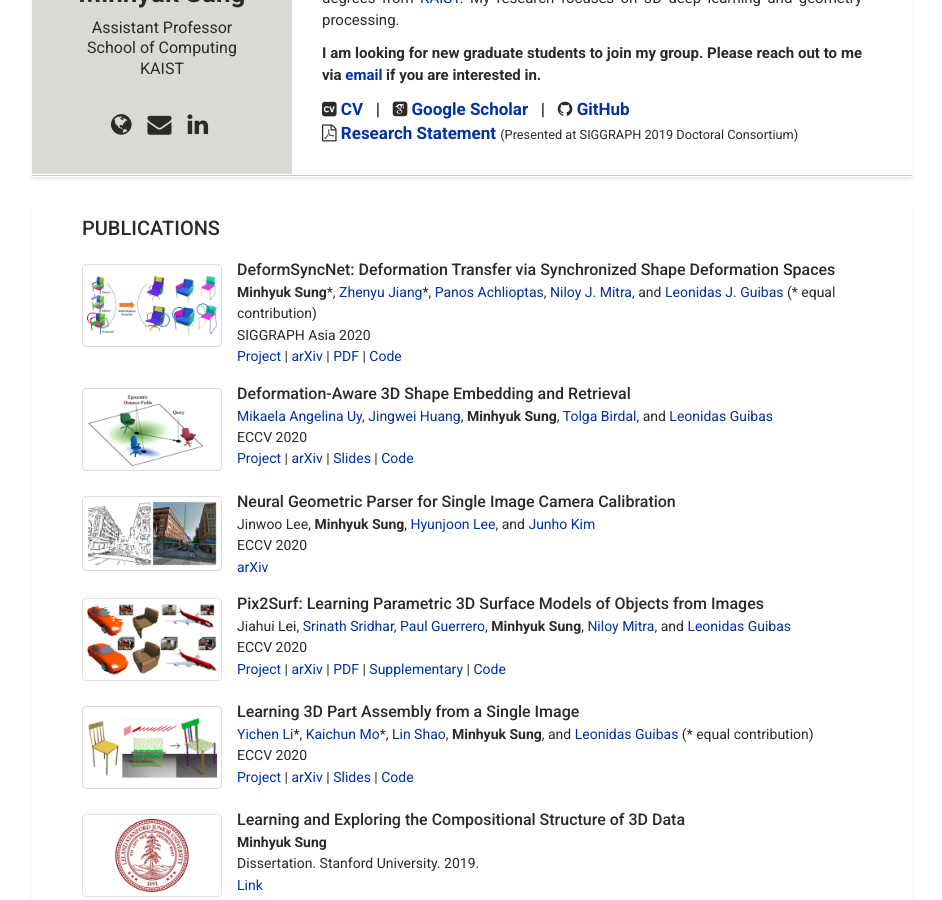
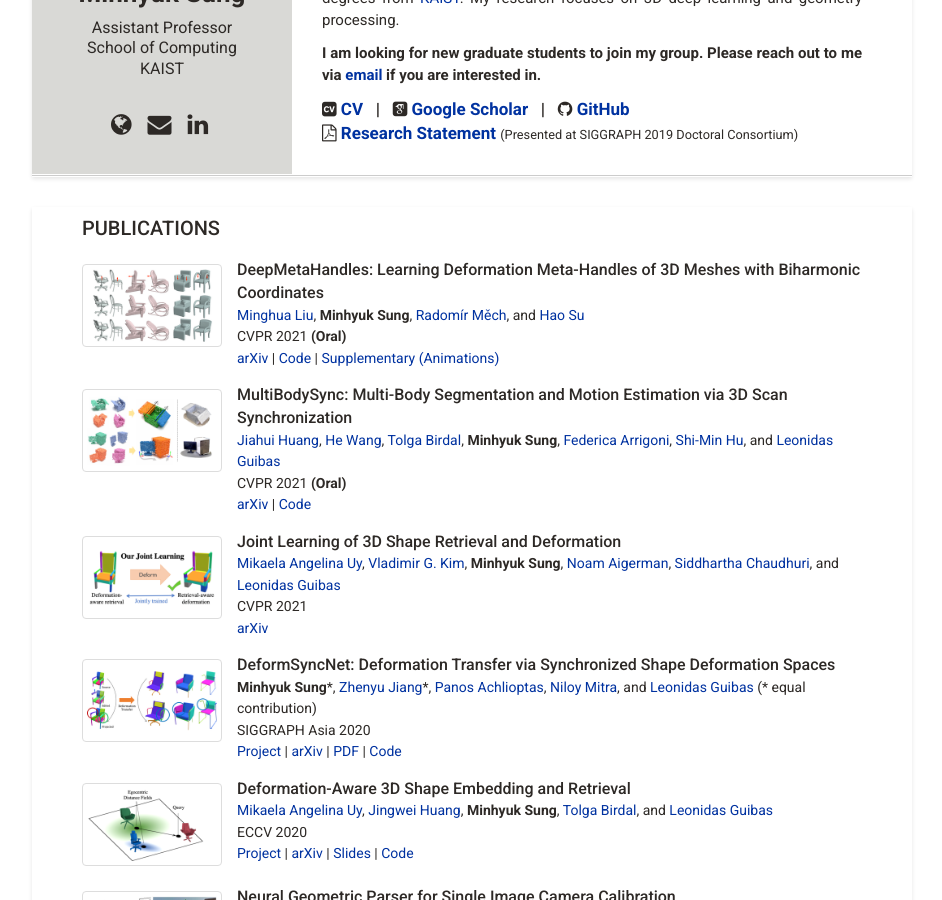
Before and after one commit to mhsung/mhsung.github.io, a Jekyll site: the page built from index.html, in a window 1280 px wide and 900 px high, scrolled down 193 px. Shown: the whole window, without its empty margins (168-1110 px from the left). Built offline with Jekyll 4.4.1, drawn with Linux system fonts in a browser that asks for light colours; some web fonts are replaced.

Commit message:
Added CVPR 2021 papers.

```diff
--- a/_includes/publications.html
+++ b/_includes/publications.html
@@ -3,6 +3,83 @@
   <h2 class="section-title">Publications</h2>
 
   <div class="table">
+
+    <!-- cvpr 21' 3/3 -->
+    <div class="table-row">
+      <div class="thumbnail-cell">
+        <img class="thumbnail" src="{{site.baseurl}}/assets/images/deep-meta-handles-cvpr21-thumbnail.png" alt="thumbnail"/>
+      </div>
+      <div class="description-cell">
+        <span class="title">
+          <a href="https://arxiv.org/abs/2102.09105" target="_blank">
+            DeepMetaHandles: Learning Deformation Meta-Handles of 3D Meshes with Biharmonic Coordinates
+          </a>
+        </span><br>
+        <span class="summary">
+          <a href="http://cseweb.ucsd.edu/~mil070/" target="_blank">Minghua Liu</a>,
+          <b>Minhyuk Sung</b>,
+          <a href="https://research.adobe.com/person/radomir-mech/" target="_blank">Radomír Měch</a>, and
+          <a href="http://cseweb.ucsd.edu/~haosu/" target="_blank">Hao Su</a>
+          <br>
+          CVPR 2021 <b>(Oral)</b><br>
+          <a href="https://arxiv.org/abs/2102.09105" target="_blank">arXiv</a> |
+          <a href="https://github.com/Colin97/DeepMetaHandles" target="_blank">Code</a> |
+          <a href="http://cseweb.ucsd.edu/~mil070/deep_meta_handles_supp_animations.html" target="_blank">Supplementary (Animations)</a>
+        </span>
+      </div>
+    </div>
+
+    <!-- cvpr 21' 2/3 -->
+    <div class="table-row">
+      <div class="thumbnail-cell">
+        <img class="thumbnail" src="{{site.baseurl}}/assets/images/multibodysync-cvpr21-thumbnail.png" alt="thumbnail"/>
+      </div>
+      <div class="description-cell">
+        <span class="title">
+          <a href="https://arxiv.org/abs/2101.06605" target="_blank">
+            MultiBodySync: Multi-Body Segmentation and Motion Estimation via 3D Scan Synchronization
+          </a>
+        </span><br>
+        <span class="summary">
+          <a href="https://cg.cs.tsinghua.edu.cn/people/~huangjh/" target="_blank">Jiahui Huang</a>,
+          <a href="http://ai.stanford.edu/~hewang/" target="_blank">He Wang</a>,
+          <a href="http://tbirdal.me/" target="_blank">Tolga Birdal</a>,
+          <b>Minhyuk Sung</b>,
+          <a href="https://webapps.unitn.it/du/en/Persona/PER0222455/Pubblicazioni" target="_blank">Federica Arrigoni</a>,
+          <a href="https://cg.cs.tsinghua.edu.cn/#people.htm#shimin.htm" target="_blank">Shi-Min Hu</a>, and
+          <a href="https://geometry.stanford.edu/member/guibas/" target="_blank">Leonidas Guibas</a>
+          <br>
+          CVPR 2021 <b>(Oral)</b><br>
+          <a href="https://arxiv.org/abs/2101.06605" target="_blank">arXiv</a> |
+          <a href="https://github.com/huangjh-pub/multibody-sync" target="_blank">Code</a>
+        </span>
+      </div>
+    </div>
+
+    <!-- cvpr 21' 1/3 -->
+    <div class="table-row">
+      <div class="thumbnail-cell">
+        <img class="thumbnail" src="{{site.baseurl}}/assets/images/joint-retrieval-deformation-cvpr21-thumbnail.png" alt="thumbnail"/>
+      </div>
+      <div class="description-cell">
+        <span class="title">
+          <a href="https://arxiv.org/abs/2101.07889" target="_blank">
+            Joint Learning of 3D Shape Retrieval and Deformation
+          </a>
+        </span><br>
+        <span class="summary">
+          <a href="https://mikacuy.github.io/" target="_blank">Mikaela Angelina Uy</a>,
+          <a href="http://www.vovakim.com/" target="_blank">Vladimir G. Kim</a>,
+          <b>Minhyuk Sung</b>,
+          <a href="https://noamaig.github.io/" target="_blank">Noam Aigerman</a>,
+          <a href="https://www.cse.iitb.ac.in/~sidch/" target="_blank">Siddhartha Chaudhuri</a>, and
+          <a href="https://geometry.stanford.edu/member/guibas/" target="_blank">Leonidas Guibas</a>
+          <br>
+          CVPR 2021<br>
+          <a href="https://arxiv.org/abs/2101.07889" target="_blank">arXiv</a>
+        </span>
+      </div>
+    </div>
 
     <!-- sigga asia 20' -->
     <div class="table-row">
@@ -19,8 +96,8 @@
           <b>Minhyuk Sung</b>*,
           <a href="http://jiangzhenyu.xyz/" target="_blank">Zhenyu Jiang</a>*,
           <a href="http://ai.stanford.edu/~optas/" target="_blank">Panos Achlioptas</a>,
-          <a href="http://www0.cs.ucl.ac.uk/staff/n.mitra/" target="_blank">Niloy J. Mitra</a>, and
-          <a href="https://geometry.stanford.edu/member/guibas/" target="_blank">Leonidas J. Guibas</a>
+          <a href="http://www0.cs.ucl.ac.uk/staff/n.mitra/" target="_blank">Niloy Mitra</a>, and
+          <a href="https://geometry.stanford.edu/member/guibas/" target="_blank">Leonidas Guibas</a>
           (* equal contribution)
           <br>
           SIGGRAPH Asia 2020<br>
```
Also changed, not shown: assets/images/deep-meta-handles-cvpr21-thumbnail.png (added), assets/images/joint-retrieval-deformation-cvpr21-thumbnail.png (added), assets/images/multibodysync-cvpr21-thumbnail.png (added).
